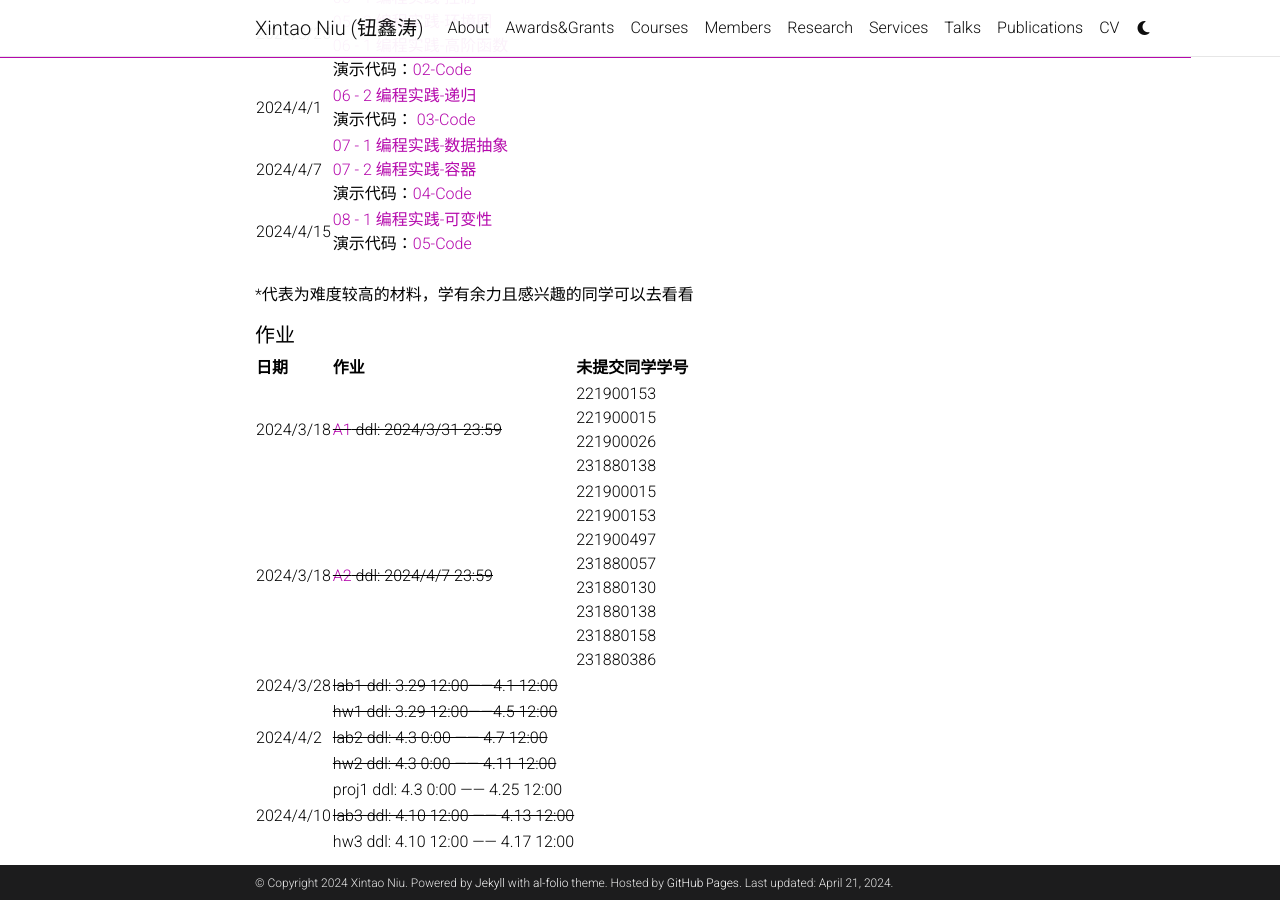
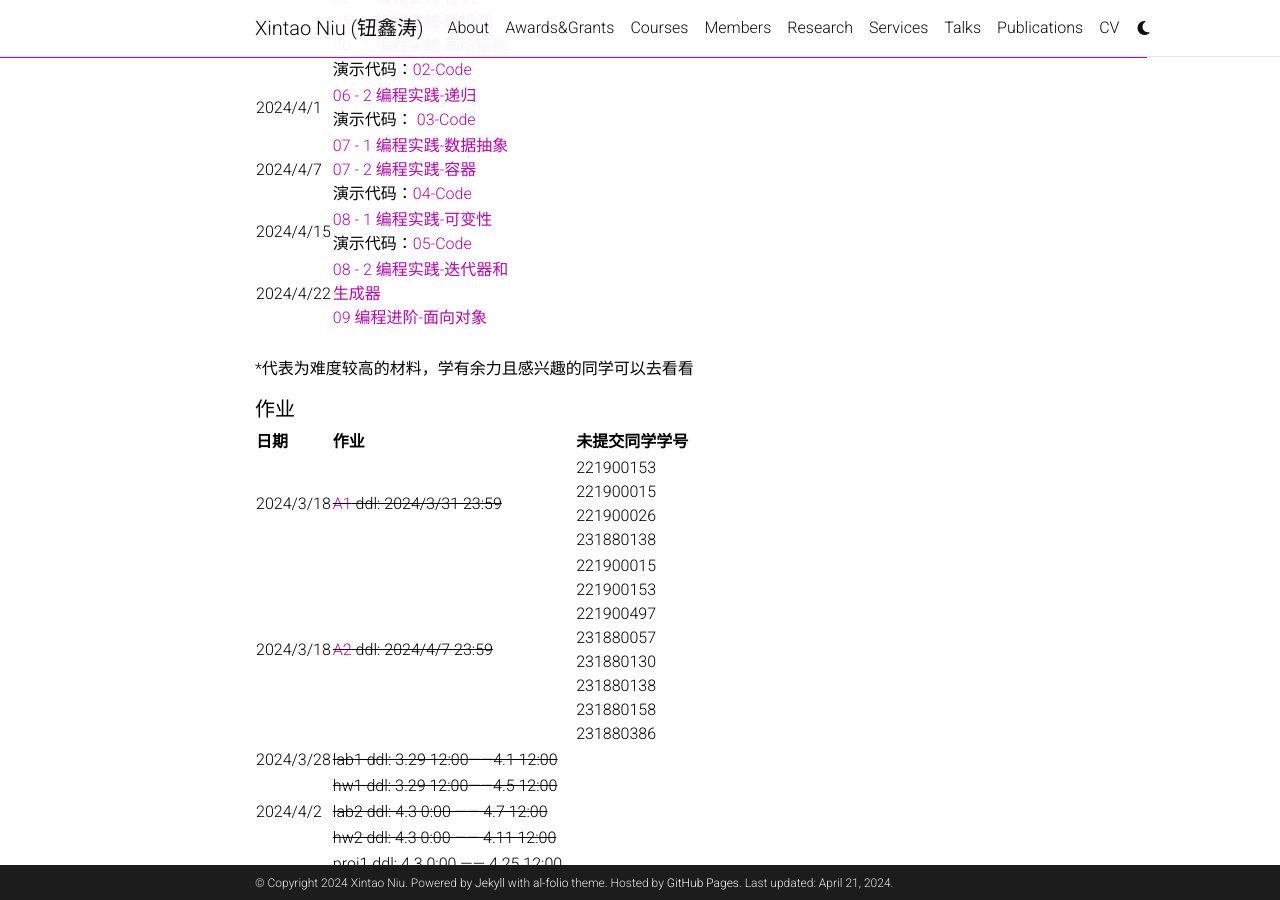
Before and after one commit to niuxintao/niuxintao.github.io, a Jekyll site: the page built from _courses/2024Spring-SE1.md, in a window 1280 px wide and 900 px high, scrolled down 1788 px. Built offline with Jekyll 4.4.1, drawn with Linux system fonts in a browser that asks for light colours; comment, search, counter and statistics services are not loaded; a style sheet for code colours, icons or effects is not loaded.

Commit message:
update 20240422

```diff
--- a/_courses/2024Spring-SE1.md
+++ b/_courses/2024Spring-SE1.md
@@ -60,6 +60,7 @@
 | 2024/4/1  | [06 - 2 编程实践-递归](/assets/pdf/2024Spring-SE1/06 - 2编程实践-递归.pdf)<br />演示代码： [03-Code](/assets/pdf/2024Spring-SE1/03-Code.zip) |                                                              |
 | 2024/4/7  | [07 - 1 编程实践-数据抽象](/assets/pdf/2024Spring-SE1/07 - 1 编程实践-数据抽象.pdf)<br /> [07 - 2 编程实践-容器](/assets/pdf/2024Spring-SE1/07 - 2 编程实践-容器.pdf)<br /> 演示代码：[04-Code](/assets/pdf/2024Spring-SE1/04-Code.zip) |                                                              |
 | 2024/4/15 | [08 - 1 编程实践-可变性](/assets/pdf/2024Spring-SE1/08 - 1 编程实践-可变性.pdf)<br /> 演示代码：[05-Code](/assets/pdf/2024Spring-SE1/05-Code.zip) |                                                              |
+| 2024/4/22 | [08 - 2 编程实践-迭代器和生成器](/assets/pdf/2024Spring-SE1/08 - 2 编程实践-迭代器和生成器.pdf)<br />[09 编程进阶-面向对象](/assets/pdf/2024Spring-SE1/09 编程进阶-面向对象.pdf) |                                                              |
 |           |                                                              |                                                              |
 
 \*代表为难度较高的材料，学有余力且感兴趣的同学可以去看看
```
Also changed, not shown: 2 other files.
